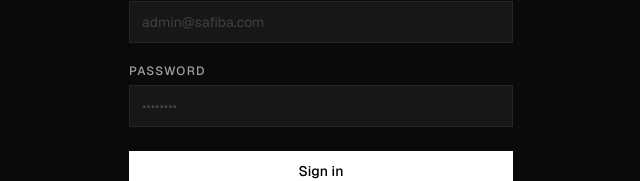
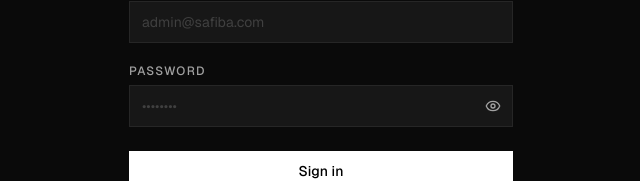
Before and after one commit to tundejinigeria/safiba, a Next.js app: page /admin/login in a window 1280 px wide. Shown: the part 371-552 px from the top of the page, without its empty margins (319-959 px from the left). Built offline with nearby package versions, Linux system fonts and the light colour scheme; no server answers.

Commit message:
admin login UI improvement

```diff
--- a/app/admin/login/page.tsx
+++ b/app/admin/login/page.tsx
@@ -1,13 +1,15 @@
 'use client';
 
-import { useActionState } from 'react';
+import { useActionState, useState } from 'react';
 import { adminSignIn } from '@/src/actions/auth';
 import type { AuthResult } from '@/src/actions/auth';
+import { Eye, EyeOff } from 'lucide-react';
 
 const initialState: AuthResult = { success: false, error: '' };
 
 export default function AdminLoginPage() {
   const [state, action, pending] = useActionState(adminSignIn, initialState);
+  const [showPassword, setShowPassword] = useState(false);
 
   return (
     <div className="min-h-screen bg-neutral-950 flex items-center justify-center px-4">
@@ -40,11 +42,29 @@ export default function AdminLoginPage() {
             <label htmlFor="password" className="text-xs font-medium tracking-widest uppercase text-neutral-400">
               Password
             </label>
-            <input
-              id="password" name="password" type="password" required autoComplete="current-password"
-              placeholder="••••••••"
-              className="bg-neutral-900 border border-neutral-800 px-3 py-2.5 text-sm text-white placeholder-neutral-700 outline-none focus:border-neutral-600 transition-colors"
-            />
+            <div className="relative">
+              <input
+                id="password"
+                name="password"
+                type={showPassword ? "text" : "password"}
+                required
+                autoComplete="current-password"
+                placeholder="••••••••"
+                className="bg-neutral-900 border border-neutral-800 px-3 py-2.5 text-sm text-white placeholder-neutral-700 outline-none focus:border-neutral-600 transition-colors w-full pr-10"
+              />
+              <button
+                type="button"
+                onClick={() => setShowPassword(!showPassword)}
+                className="absolute right-3 top-1/2 -translate-y-1/2 text-neutral-400 hover:text-neutral-200 transition-colors focus:outline-none"
+                tabIndex={-1}
+              >
+                {showPassword ? (
+                  <EyeOff className="w-4 h-4" />
+                ) : (
+                  <Eye className="w-4 h-4" />
+                )}
+              </button>
+            </div>
           </div>
 
           <button
--- a/src/lib/aws/cognito.ts
+++ b/src/lib/aws/cognito.ts
@@ -7,7 +7,7 @@ import {
 import { createHmac } from 'crypto';
 
 export const cognitoClient = new CognitoIdentityProviderClient({
-  region: process.env.AWS_REGION ?? 'us-east-1',
+  region: process.env.REGION ?? 'us-east-1',
 });
 
 export const COGNITO_CLIENT_ID =
--- a/src/lib/aws/dynamodb.ts
+++ b/src/lib/aws/dynamodb.ts
@@ -15,7 +15,7 @@ import { fromNodeProviderChain } from '@aws-sdk/credential-providers';
 
 // Create client with credential refresh for temporary credentials
 const client = new DynamoDBClient({
-  region: process.env.AWS_REGION ?? 'us-east-1',
+  region: process.env.REGION ?? 'us-east-1',
   // Enable credential refresh for temporary tokens
   credentials: fromNodeProviderChain({
     // Refresh credentials 5 minutes before expiration (default is 15 mins)
```
